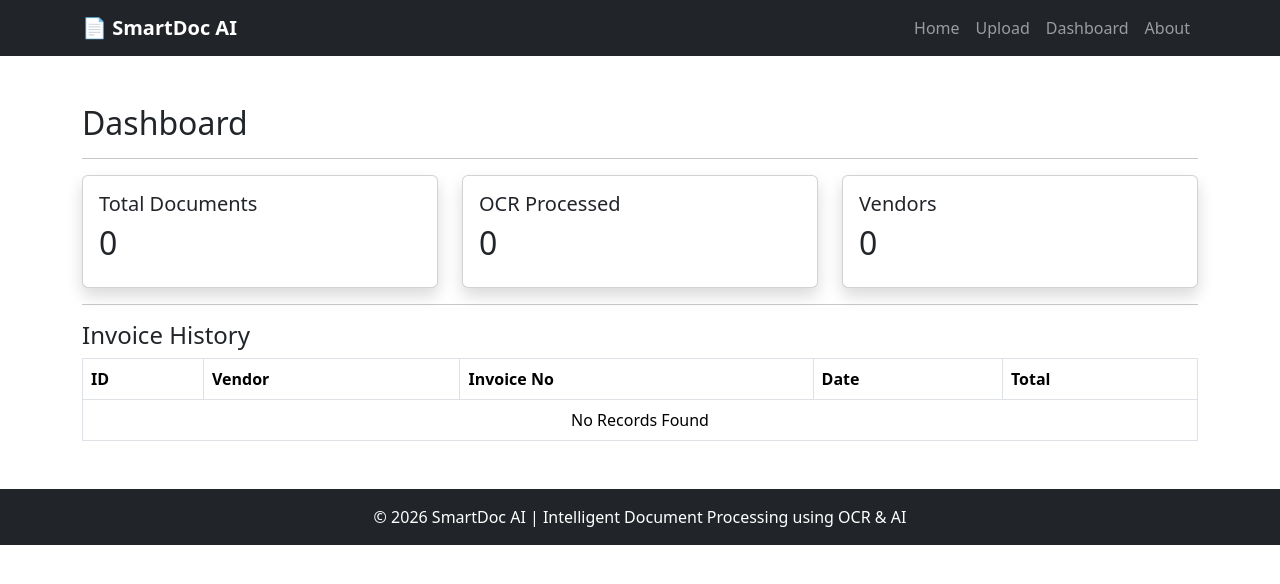
After one commit to monishasiva/SmartDoc-AI-Intelligent-Document-Processing-IDP-System, a Flask app: template templates/dashboard.html in a window 1280 px wide. The commit adds this page. Shown: the top 584 px of the page. Run offline with Flask 3, Linux system fonts and the light colour scheme; the template is opened without the code that fills it, so the values that code supplies are empty.

Commit message:
Added new files

```diff
--- /dev/null
+++ b/templates/base.html
@@ -0,0 +1,111 @@
+<!DOCTYPE html>
+<html lang="en">
+<head>
+
+    <meta charset="UTF-8">
+    <meta name="viewport"
+          content="width=device-width, initial-scale=1.0">
+
+    <title>{% block title %}SmartDoc AI{% endblock %}</title>
+
+    <!-- Bootstrap CSS -->
+    <link
+        href="https://cdn.jsdelivr.net/npm/bootstrap@5.3.3/dist/css/bootstrap.min.css"
+        rel="stylesheet">
+
+    <!-- Bootstrap Icons -->
+    <link
+        rel="stylesheet"
+        href="https://cdn.jsdelivr.net/npm/bootstrap-icons@1.11.3/font/bootstrap-icons.min.css">
+
+    <!-- Custom CSS -->
+    <link
+        rel="stylesheet"
+        href="{{ url_for('static', filename='css/style.css') }}">
+
+</head>
+
+<body>
+
+<!-- ================= NAVBAR ================= -->
+
+<nav class="navbar navbar-expand-lg navbar-dark bg-dark">
+
+    <div class="container">
+
+        <a class="navbar-brand fw-bold" href="/">
+            📄 SmartDoc AI
+        </a>
+
+        <button
+            class="navbar-toggler"
+            type="button"
+            data-bs-toggle="collapse"
+            data-bs-target="#navbarNav">
+
+            <span class="navbar-toggler-icon"></span>
+
+        </button>
+
+        <div class="collapse navbar-collapse"
+             id="navbarNav">
+
+            <ul class="navbar-nav ms-auto">
+
+                <li class="nav-item">
+                    <a class="nav-link"
+                       href="/">Home</a>
+                </li>
+
+                <li class="nav-item">
+                    <a class="nav-link"
+                       href="/upload">Upload</a>
+                </li>
+
+                <li class="nav-item">
+                    <a class="nav-link"
+                       href="/dashboard">Dashboard</a>
+                </li>
+
+                <li class="nav-item">
+                    <a class="nav-link"
+                       href="/about">About</a>
+                </li>
+
+            </ul>
+
+        </div>
+
+    </div>
+
+</nav>
+
+<!-- ================= MAIN CONTENT ================= -->
+
+<div class="container mt-5 mb-5">
+
+{% block content %}
+
+{% endblock %}
+
+</div>
+
+<!-- ================= FOOTER ================= -->
+
+<footer class="bg-dark text-white text-center p-3">
+
+    <p class="mb-0">
+
+        © 2026 SmartDoc AI |
+        Intelligent Document Processing using OCR & AI
+
+    </p>
+
+</footer>
+
+<!-- Bootstrap JS -->
+
+<script src="https://cdn.jsdelivr.net/npm/bootstrap@5.3.3/dist/js/bootstrap.bundle.min.js"></script>
+
+</body>
+</html>
--- /dev/null
+++ b/templates/dashboard.html
@@ -0,0 +1,137 @@
+{% extends "base.html" %}
+
+{% block title %}
+Dashboard
+{% endblock %}
+
+{% block content %}
+
+<h2>
+
+Dashboard
+
+</h2>
+
+<hr>
+
+<div class="row">
+
+    <div class="col-md-4">
+
+        <div class="card shadow">
+
+            <div class="card-body">
+
+                <h5>
+
+                    Total Documents
+
+                </h5>
+
+                <h2>
+
+                    0
+
+                </h2>
+
+            </div>
+
+        </div>
+
+    </div>
+
+    <div class="col-md-4">
+
+        <div class="card shadow">
+
+            <div class="card-body">
+
+                <h5>
+
+                    OCR Processed
+
+                </h5>
+
+                <h2>
+
+                    0
+
+                </h2>
+
+            </div>
+
+        </div>
+
+    </div>
+
+    <div class="col-md-4">
+
+        <div class="card shadow">
+
+            <div class="card-body">
+
+                <h5>
+
+                    Vendors
+
+                </h5>
+
+                <h2>
+
+                    0
+
+                </h2>
+
+            </div>
+
+        </div>
+
+    </div>
+
+</div>
+
+<hr>
+
+<h4>
+
+Invoice History
+
+</h4>
+
+<table class="table table-bordered">
+
+<thead>
+
+<tr>
+
+<th>ID</th>
+
+<th>Vendor</th>
+
+<th>Invoice No</th>
+
+<th>Date</th>
+
+<th>Total</th>
+
+</tr>
+
+</thead>
+
+<tbody>
+
+<tr>
+
+<td colspan="5" class="text-center">
+
+No Records Found
+
+</td>
+
+</tr>
+
+</tbody>
+
+</table>
+
+{% endblock %}
```
Also changed, not shown: templates/about.html (added, +50 -0 lines), templates/index.html (+67 -10 lines), templates/upload.html (added, +75 -0 lines), routes/upload_routes.py (added), static/css/style.css (added).
